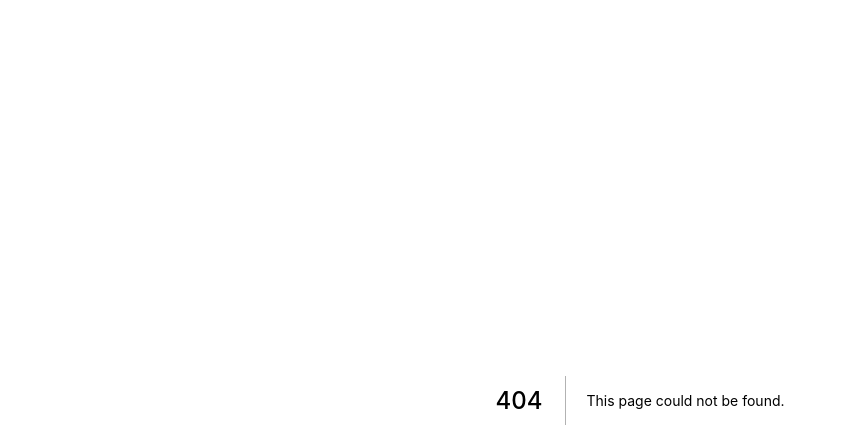
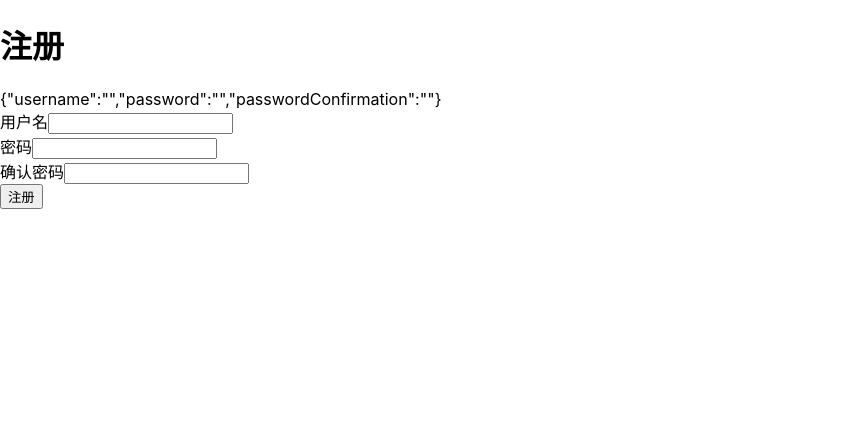
Before and after one commit to pancakewang233/nextjs-blog, a Next.js app: page /sign_up in a window 1280 px wide. Before the commit this address had no page. Shown: the top 448 px of the page, without its empty margins (0-847 px from the left). Built offline with nearby package versions, Linux system fonts and the light colour scheme.

Commit message:
开发users接口

```diff
--- a/package.json
+++ b/package.json
@@ -13,7 +13,7 @@
   },
   "dependencies": {
     "@babel/cli": "^7.10.1",
-     "axios": "^0.19.2",
+    "axios": "^0.24.0",
     "gray-matter": "^4.0.2",
     "marked": "^1.1.0",
     "next": "9.4.1",
--- /dev/null
+++ b/pages/api/v1/users.tsx
@@ -0,0 +1,12 @@
+import {getUsers} from "lib/users"
+import { NextApiRequest, NextApiResponse } from "next";
+
+const Users = async(req: NextApiRequest, res: NextApiResponse) => {
+  const users = await getUsers()
+  res.statusCode = 200
+  res.setHeader('Content-Type', 'application/json')
+  res.write(JSON.stringify(users))
+  res.end()
+}
+
+export default Users;
--- /dev/null
+++ b/pages/sign_up.tsx
@@ -0,0 +1,58 @@
+import {NextPage} from 'next';
+import React, {useCallback, useState} from 'react';
+import axios from 'axios';
+
+const SignUp: NextPage = () => {
+  const [signUpData, setSignUpData] = useState({
+    username:'',
+    password: '',
+    passwordConfirmation: ''
+  })
+  const onSubmit = useCallback((e)=>{
+    e.preventDefault()
+    axios.post(`/api/v1/users`, signUpData)
+  },[signUpData])
+  return (
+    <>
+      <h1>注册</h1>
+      {JSON.stringify(signUpData)}
+      <form onSubmit={onSubmit}>
+        <div>
+          <div>
+            <label>
+              用户名
+              <input type="text" value={signUpData.username} onChange={e=> setSignUpData({
+                ...signUpData,
+                username: e.target.value
+              })}/>
+            </label>
+          </div>
+          <div>
+            <label>
+              密码
+              <input type="password" value={signUpData.password} onChange={e=> setSignUpData({
+                ...signUpData,
+                password: e.target.value
+              })}/>
+            </label>
+          </div>
+          <div>
+            <label>
+              确认密码
+              <input type="password"  value={signUpData.passwordConfirmation} onChange={e=> setSignUpData({
+                ...signUpData,
+                passwordConfirmation: e.target.value
+              })}/>
+            </label>
+          </div>
+          <div>
+            <button type="submit">注册</button>
+          </div>
+        </div>
+      </form>
+    </>
+
+  );
+};
+
+export default SignUp;
```
Also changed, not shown: lib/users.tsx (added), 1 other file (tests, documents, lock files or other folders). Lines whose indentation alone changed are shown as unchanged.
